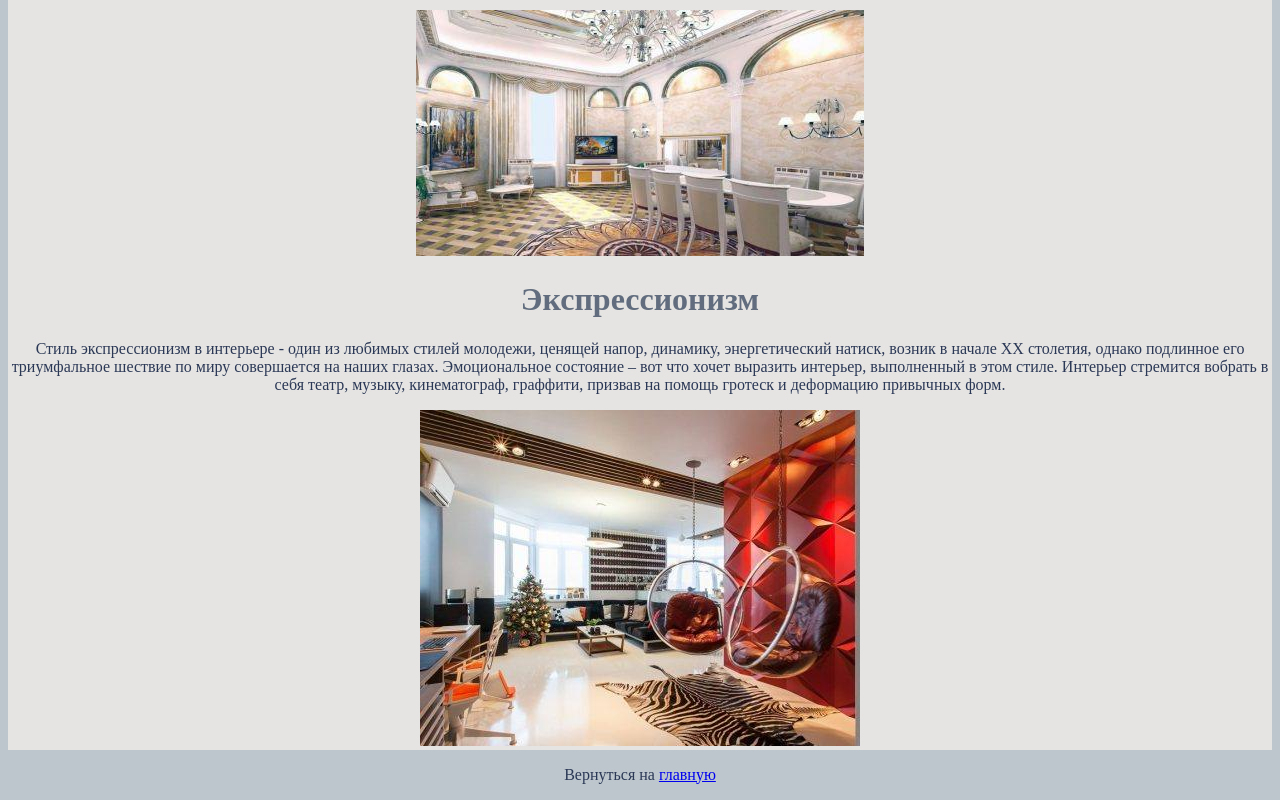
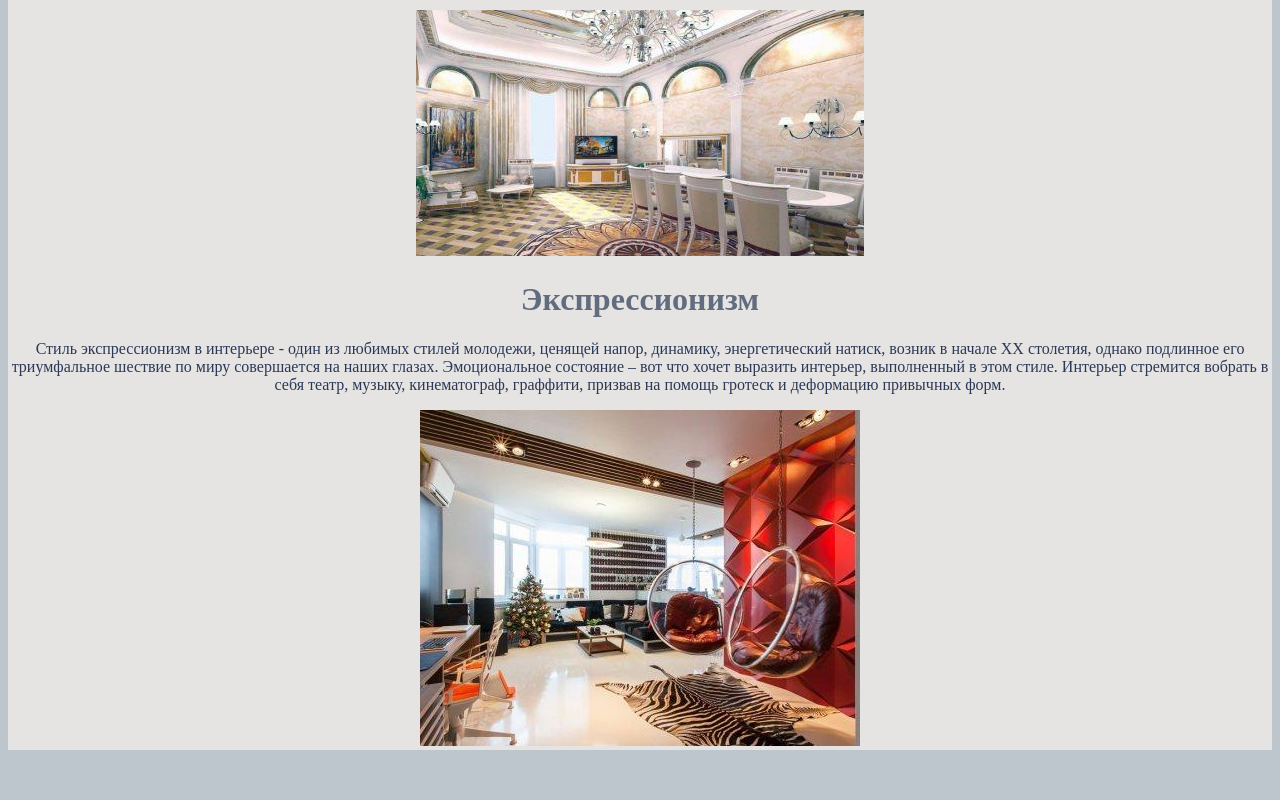
Before and after one commit to arsenia-p/arsenia-p.github.io, a plain HTML site: page исторстили.html in a window 1280 px wide. Shown: the part 5238-6038 px from the top of the page. After the commit the page ends 5996 px from the top, so only its background shows below. Drawn offline with Linux system fonts and the light colour scheme.

Commit message:
Второй коммит

```diff
--- a/исторстили.html
+++ b/исторстили.html
@@ -72,9 +72,7 @@
              <center/>
 
          </main>
-          <center>
-         <p>Вернуться на <a href="https://108c47fc-f948-4e9c-9b04-84f4d2e47a3a-ide.cs50.xyz:8080/index.html">главную</a></p>
-       </center>
+
        </div>
     </body>
 </html>
```
Also changed, not shown: попстили.html (+1 -3 lines), этничстили.html (+1 -3 lines).
